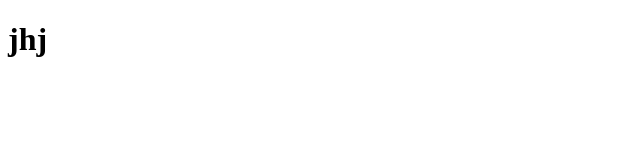
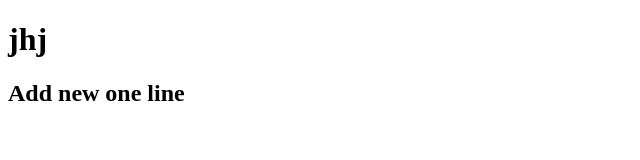
Before and after one commit to hensithummar/git, a plain HTML site: page Blank.html in a window 1280 px wide. Shown: the whole page, without its empty margins (0-640 px from the left). Drawn offline with Linux system fonts and the light colour scheme.

Commit message:
add new line in master

```diff
--- a/Blank.html
+++ b/Blank.html
@@ -10,6 +10,7 @@
 
 <body>
     <h1>jhj</h1>
+    <h2>Add new one line</h2>
 </body>
 
 </html>
```
